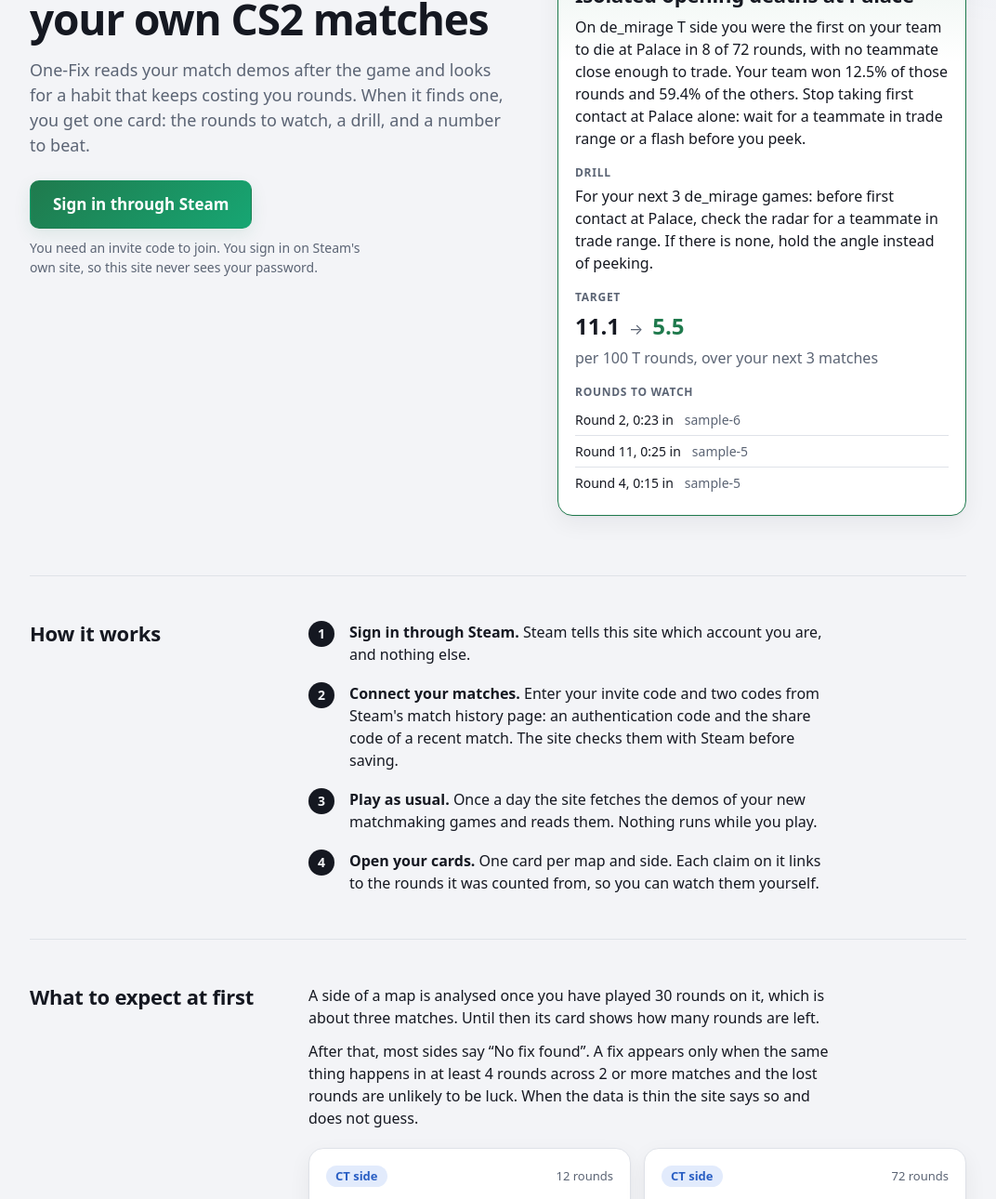
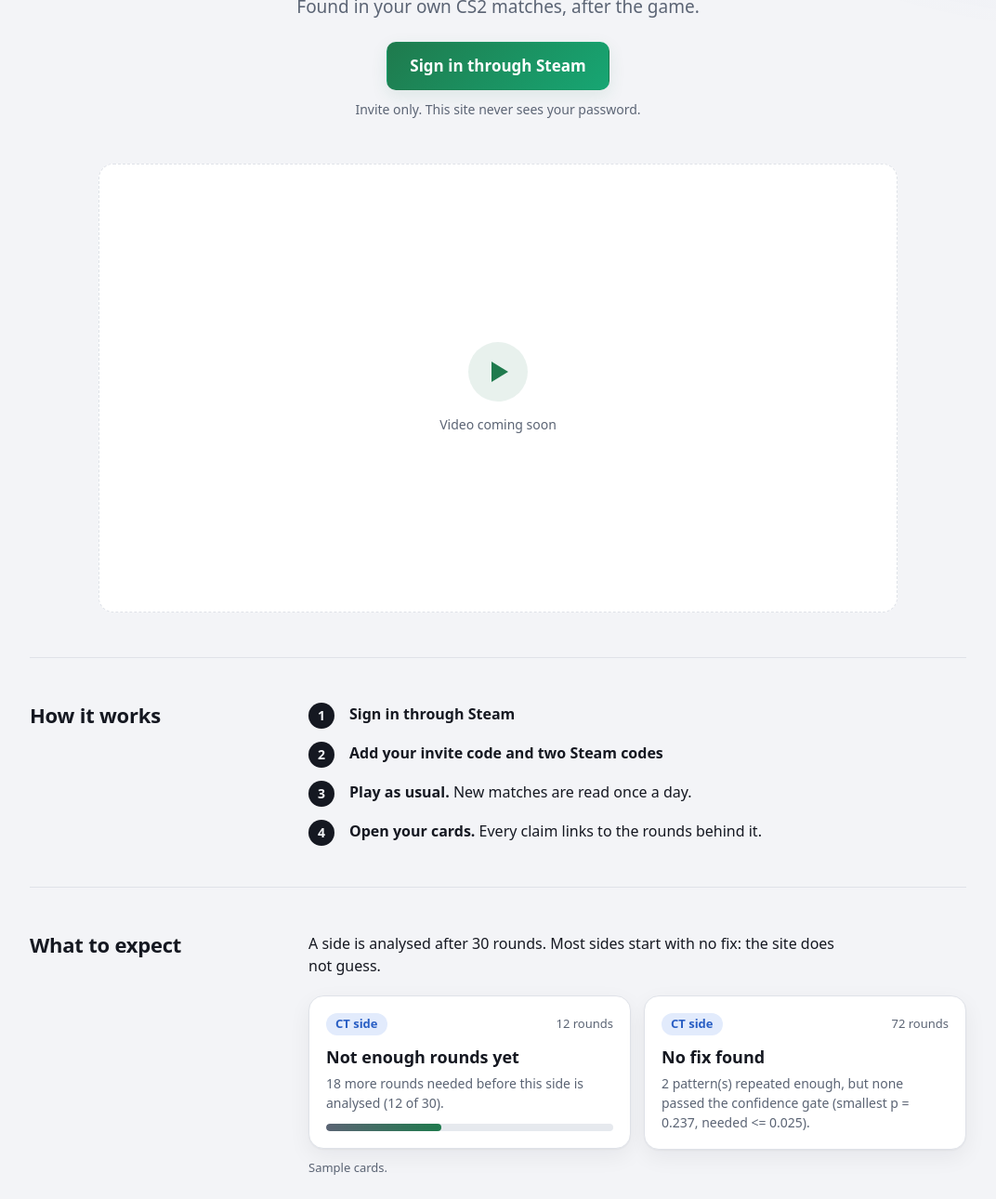
Before and after one commit to brandoncwaine/cs2-1-fix, a plain HTML site: page src/onefix/static/login.html in a window 1280 px wide. Shown: the part 216-1506 px from the top of the page at 93% size, without its empty margins (104-1176 px from the left). Drawn offline with Linux system fonts and the light colour scheme.

Commit message:
Landing page: far less text; video placeholder in place of the sample card
Co-Authored-By: Claude Fable 5.2 <noreply@anthropic.com>

```diff
--- a/src/onefix/static/app.css
+++ b/src/onefix/static/app.css
@@ -175,13 +175,16 @@ dialog.modal.closing::backdrop { animation: fade-out 0.16s ease both; }
 .landing .cta-note { margin-top: 10px; max-width: 46ch; font-size: 14px; }
 .landing .error { margin: 20px 0 0; }
 
-.hero { display: grid; gap: 32px; padding: 24px 0 40px; }
-.hero-text { animation: rise 0.5s var(--ease) both; }
-.hero-sub { margin-top: 16px; max-width: 54ch; font-size: 18px; color: var(--muted); }
-.sample { margin: 0; min-width: 0; animation: rise 0.5s var(--ease) 0.1s both; }
-.sample figcaption { margin-bottom: 10px; font-size: 13px; color: var(--muted); }
-.tag { margin-right: 6px; padding: 2px 8px; border-radius: 999px; background: var(--warn-bg); color: var(--warn-text); font-weight: 700; }
-.card-title { font-size: 18px; line-height: 1.3; letter-spacing: 0; }
+.hero { padding: 48px 0 40px; text-align: center; animation: rise 0.5s var(--ease) both; }
+.hero-sub { margin-top: 14px; font-size: 19px; color: var(--muted); }
+.hero .cta-note { margin-inline: auto; }
+.video { padding-bottom: 48px; animation: rise 0.5s var(--ease) 0.1s both; }
+.video-frame {
+  display: grid; place-content: center; justify-items: center; gap: 14px; max-width: 860px; margin: 0 auto; aspect-ratio: 16 / 9;
+  border: 1px dashed var(--line); border-radius: 16px; background: var(--panel); color: var(--muted); font-size: 14px;
+}
+.play { display: grid; place-items: center; width: 64px; height: 64px; border-radius: 50%; background: var(--accent-soft); }
+.play::before { content: ""; margin-left: 5px; border-style: solid; border-width: 11px 0 11px 18px; border-color: transparent transparent transparent var(--accent); }
 
 .band { display: grid; gap: 16px; padding: 36px 0; border-top: 1px solid var(--line); }
 .band p + p { margin-top: 12px; }
@@ -207,7 +210,7 @@ dialog.modal.closing::backdrop { animation: fade-out 0.16s ease both; }
   .landing a.button.cta { display: inline-block; }
 }
 @media (min-width: 900px) {
-  .hero { grid-template-columns: minmax(0, 1fr) minmax(0, 440px); gap: 56px; align-items: start; padding: 48px 0 64px; }
+  .hero { padding: 80px 0 48px; }
   .band { grid-template-columns: 260px minmax(0, 1fr); gap: 40px; padding: 48px 0; }
 }
 .error { margin-bottom: 14px; font-size: 14px; color: var(--warn-text); background: var(--warn-bg); padding: 8px 12px; border-radius: 10px; }
--- a/src/onefix/static/login.html
+++ b/src/onefix/static/login.html
@@ -16,64 +16,34 @@
 
 <main>
 <section class="hero">
-  <div class="hero-text">
-    <h1>One thing to fix per map and side, from your own CS2 matches</h1>
-    <p class="hero-sub">One-Fix reads your match demos after the game and looks for a habit that keeps
-    costing you rounds. When it finds one, you get one card: the rounds to watch, a drill, and a
-    number to beat.</p>
-    <!--ERROR-->
-    <a class="button primary cta" href="/auth/steam">Sign in through Steam</a>
-    <p class="cta-note muted">You need an invite code to join. You sign in on Steam's own site, so this
-    site never sees your password.</p>
+  <h1>One thing to fix per map and side</h1>
+  <p class="hero-sub">Found in your own CS2 matches, after the game.</p>
+  <!--ERROR-->
+  <a class="button primary cta" href="/auth/steam">Sign in through Steam</a>
+  <p class="cta-note muted">Invite only. This site never sees your password.</p>
+</section>
+
+<section class="video" aria-label="How it works video">
+  <div class="video-frame">
+    <span class="play" aria-hidden="true"></span>
+    <p>Video coming soon</p>
   </div>
-
-  <figure class="sample">
-    <figcaption><span class="tag">Sample card</span> Made-up matches, to show the layout</figcaption>
-    <article class="card fix">
-      <div class="card-head"><span class="side T">T side</span><span class="rounds">72 rounds</span></div>
-      <h2 class="card-title">Isolated opening deaths at Palace</h2>
-      <p class="lead">On de_mirage T side you were the first on your team to die at Palace in 8 of 72
-      rounds, with no teammate close enough to trade. Your team won 12.5% of those rounds and 59.4% of
-      the others. Stop taking first contact at Palace alone: wait for a teammate in trade range or a
-      flash before you peek.</p>
-      <p class="label">Drill</p>
-      <p>For your next 3 de_mirage games: before first contact at Palace, check the radar for a
-      teammate in trade range. If there is none, hold the angle instead of peeking.</p>
-      <p class="label">Target</p>
-      <div class="metric"><b>11.1</b><span class="arrow" aria-hidden="true">→</span><span class="visually-hidden">down to</span><b class="goal">5.5</b>
-        <span class="muted">per 100 T rounds, over your next 3 matches</span></div>
-      <p class="label">Rounds to watch</p>
-      <ul class="evidence">
-        <li><span>Round 2, 0:23 in</span><span class="match">sample-6</span></li>
-        <li><span>Round 11, 0:25 in</span><span class="match">sample-5</span></li>
-        <li><span>Round 4, 0:15 in</span><span class="match">sample-5</span></li>
-      </ul>
-    </article>
-  </figure>
 </section>
 
 <section class="band">
   <h2>How it works</h2>
   <ol class="steps">
-    <li><b>Sign in through Steam.</b> Steam tells this site which account you are, and nothing else.</li>
-    <li><b>Connect your matches.</b> Enter your invite code and two codes from Steam's match history
-    page: an authentication code and the share code of a recent match. The site checks them with Steam
-    before saving.</li>
-    <li><b>Play as usual.</b> Once a day the site fetches the demos of your new matchmaking games and
-    reads them. Nothing runs while you play.</li>
-    <li><b>Open your cards.</b> One card per map and side. Each claim on it links to the rounds it
-    was counted from, so you can watch them yourself.</li>
+    <li><b>Sign in through Steam</b></li>
+    <li><b>Add your invite code and two Steam codes</b></li>
+    <li><b>Play as usual.</b> New matches are read once a day.</li>
+    <li><b>Open your cards.</b> Every claim links to the rounds behind it.</li>
   </ol>
 </section>
 
 <section class="band">
-  <h2>What to expect at first</h2>
+  <h2>What to expect</h2>
   <div>
-    <p>A side of a map is analysed once you have played 30 rounds on it, which is about three matches.
-    Until then its card shows how many rounds are left.</p>
-    <p>After that, most sides say “No fix found”. A fix appears only when the same thing happens in
-    at least 4 rounds across 2 or more matches and the lost rounds are unlikely to be luck. When the
-    data is thin the site says so and does not guess.</p>
+    <p>A side is analysed after 30 rounds. Most sides start with no fix: the site does not guess.</p>
     <div class="cells states">
       <article class="card">
         <div class="card-head"><span class="side CT">CT side</span><span class="rounds">12 rounds</span></div>
@@ -87,53 +57,44 @@
         <p class="reason">2 pattern(s) repeated enough, but none passed the confidence gate (smallest p = 0.237, needed &lt;= 0.025).</p>
       </article>
     </div>
-    <p class="muted small">Sample cards. These are the two states most sides show early on.</p>
-    <a class="button primary cta" href="/auth/steam">Sign in through Steam</a>
-    <p class="cta-note muted">Your first sync starts as soon as your codes are accepted and takes a few
-    minutes per match.</p>
+    <p class="muted small">Sample cards.</p>
   </div>
 </section>
 
 <section class="band">
-  <h2>Before you sign in</h2>
+  <h2>Questions</h2>
   <div class="faq">
     <details>
       <summary>Does this site see my Steam password?</summary>
-      <p>No. You type it on Steam's own site and Steam only passes back which account you are. This
-      site never asks for a password.</p>
+      <p>No. You sign in on Steam's own site.</p>
     </details>
     <details>
       <summary>What can the two codes do?</summary>
-      <p>They let the site read your list of matches so it can fetch the demos. They cannot sign in to
-      your account, trade or change anything. Making a new authentication code on Steam cuts off access.</p>
+      <p>Only read your match list. A new code on Steam cuts off access.</p>
     </details>
     <details>
       <summary>Who can see my cards?</summary>
-      <p>You, and the site owner, who checks with each player whether their card is right. Other
-      invited players cannot see them.</p>
+      <p>You and the site owner. Other players cannot.</p>
     </details>
     <details>
       <summary>Can I delete my data?</summary>
-      <p>Yes. “Delete my data” on your page removes your matches, cards and codes.</p>
+      <p>Yes, at any time, from your page.</p>
     </details>
     <details>
       <summary>Does anything run during a match?</summary>
-      <p>No. There is no overlay and nothing reads your screen or touches the game. The site only
-      reads the demo file after the match is over.</p>
+      <p>No. No overlay; it only reads the demo afterwards.</p>
     </details>
     <details>
       <summary>Which matches count?</summary>
-      <p>Matchmaking games that appear in your Steam match history, starting after the share code you
-      enter. Steam removes old demos after a few weeks, so matches older than that cannot be read.</p>
+      <p>Matchmaking games in your Steam match history, from the last few weeks.</p>
     </details>
   </div>
 </section>
 
 <section class="final">
   <h2>See what your own matches say</h2>
-  <p class="muted">One card per map and side, or an honest “not enough rounds yet”.</p>
   <a class="button primary cta" href="/auth/steam">Sign in through Steam</a>
-  <p class="cta-note muted">Invite only. You can delete your data at any time.</p>
+  <p class="cta-note muted">Invite only.</p>
 </section>
 </main>
 
```
Also changed, not shown: docs/HANDOFF.md (+5 -22 lines).
